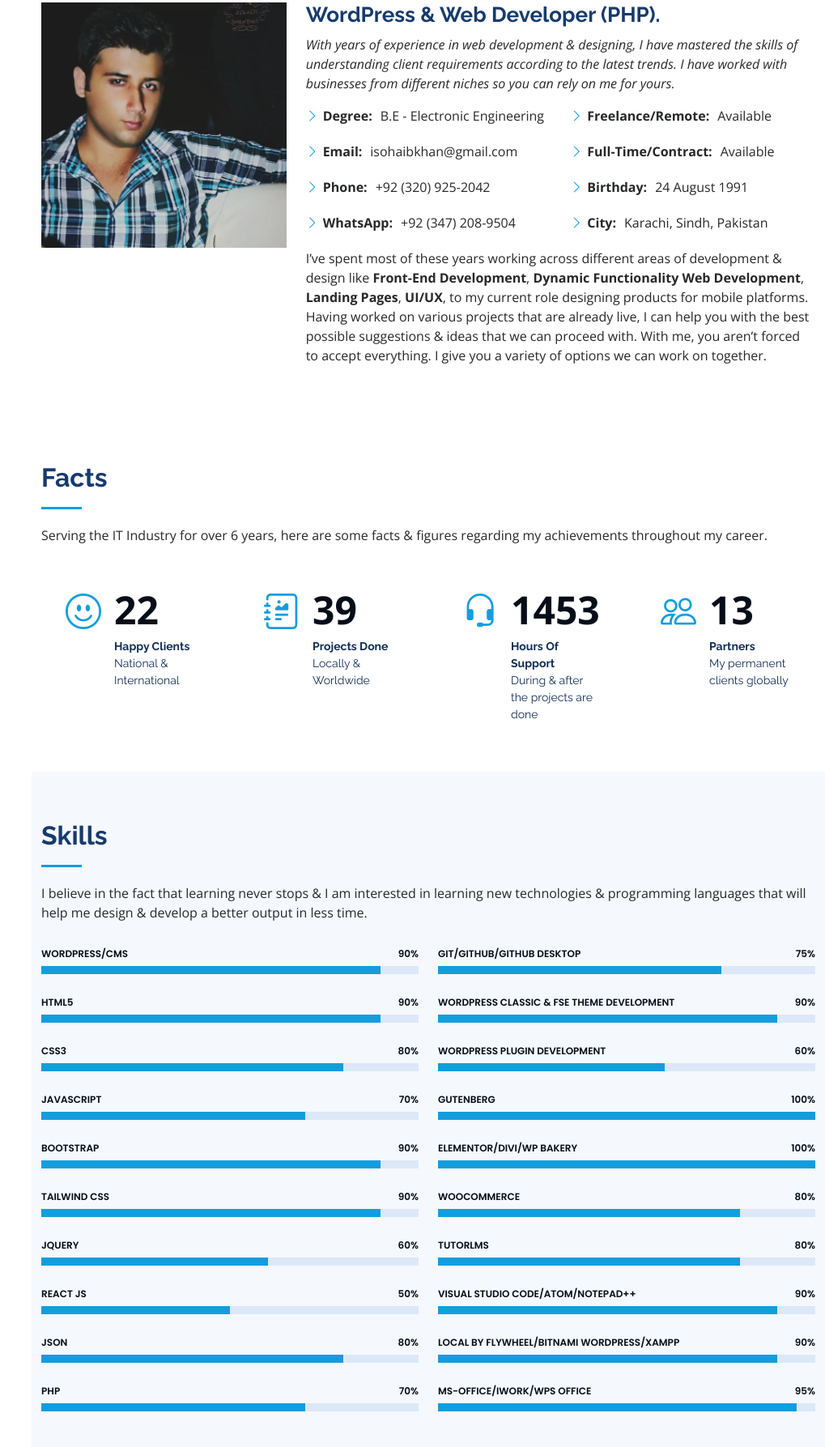
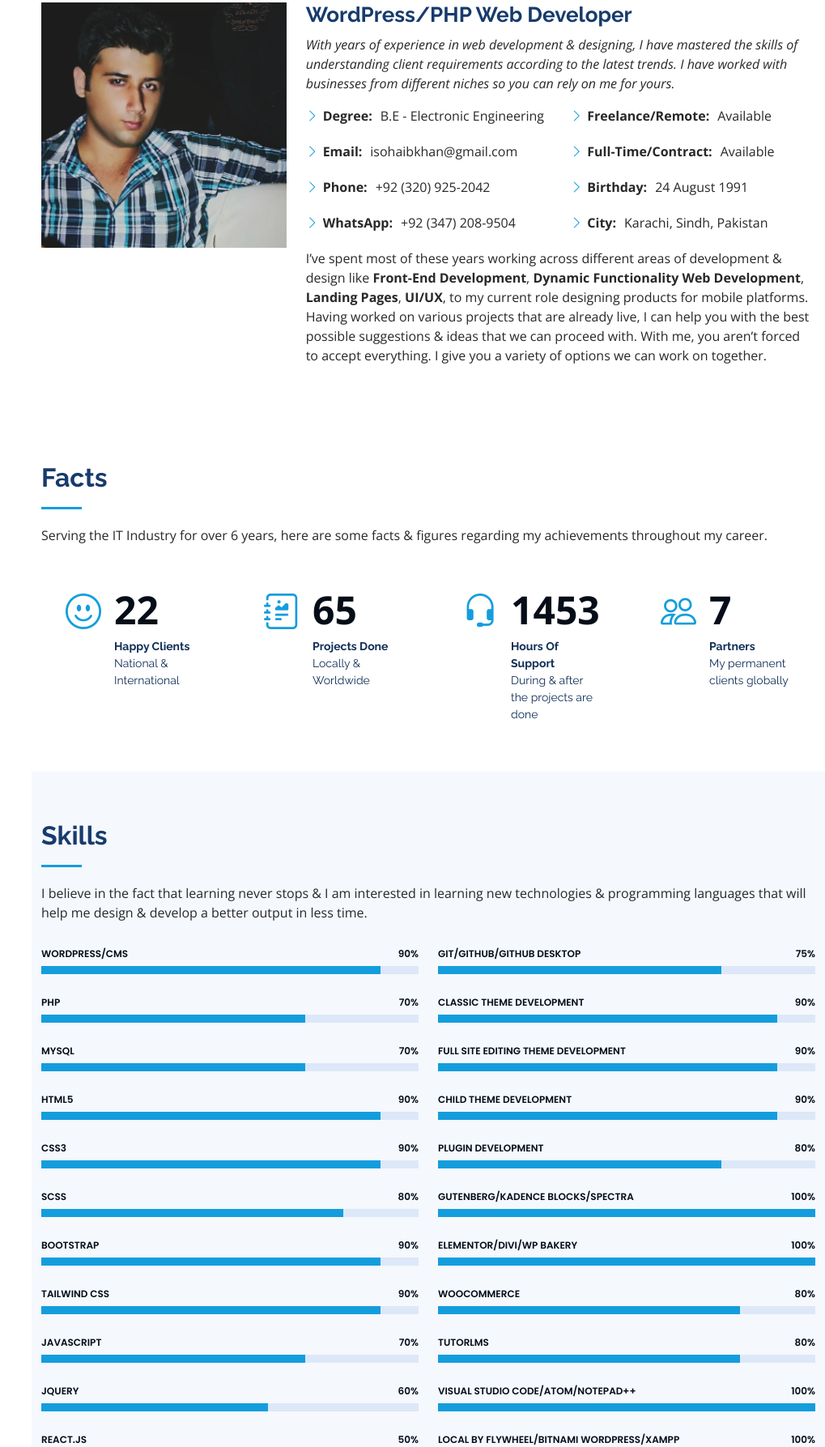
Before and after one commit to iSohaibKhan/iSohaibKhan.github.io, a plain HTML site: page index.html in a window 1280 px wide. Shown: the part 1013-2800 px from the top of the page at 81% size, without its empty margins (261-1280 px from the left). Drawn offline with nearby package versions, Linux system fonts and the light colour scheme.

Commit message:
Update index.html

```diff
--- a/index.html
+++ b/index.html
@@ -92,7 +92,7 @@
 
         <div class="section-title">
           <h2>About Me</h2>
-          <p>I'm an Inspirational Web developer based in Karachi working worldwide with rich experience of over 5 years in WordPress & Web development.</p>
+          <p>I'm an Inspirational Web developer based in Karachi working worldwide with rich experience of over 6 years in WordPress & Web development.</p>
         </div>
 
         <div class="row">
@@ -100,7 +100,7 @@
             <img src="assets/img/profile-img.webp" class="img-fluid" alt="">
           </div>
           <div class="col-lg-8 pt-4 pt-lg-0 content" data-aos="fade-left">
-            <h3>WordPress & Web Developer (PHP).</h3>
+            <h3>WordPress/PHP Web Developer</h3>
             <p class="fst-italic">
               With years of experience in web development & designing, I have mastered the skills of understanding client requirements according to the latest trends. I have worked with businesses from different niches so you can rely on me for yours.
             </p>
@@ -153,7 +153,7 @@
           <div class="col-lg-3 col-md-6 d-md-flex align-items-md-stretch" data-aos="fade-up" data-aos-delay="100">
             <div class="count-box">
               <i class="bi bi-journal-richtext"></i>
-              <span data-purecounter-start="0" data-purecounter-end="39" data-purecounter-duration="1" class="purecounter"></span>
+              <span data-purecounter-start="0" data-purecounter-end="65" data-purecounter-duration="1" class="purecounter"></span>
               <p><strong>Projects Done</strong><br>Locally & Worldwide</p>
             </div>
           </div>
@@ -169,7 +169,7 @@
           <div class="col-lg-3 col-md-6 d-md-flex align-items-md-stretch" data-aos="fade-up" data-aos-delay="300">
             <div class="count-box">
               <i class="bi bi-people"></i>
-              <span data-purecounter-start="0" data-purecounter-end="13" data-purecounter-duration="1" class="purecounter"></span>
+              <span data-purecounter-start="0" data-purecounter-end="7" data-purecounter-duration="1" class="purecounter"></span>
               <p><strong>Partners</strong><br>My permanent clients globally</p>
             </div>
           </div>
@@ -200,6 +200,20 @@
             </div>
 
             <div class="progress">
+              <span class="skill">PHP <i class="val">70%</i></span>
+              <div class="progress-bar-wrap">
+                <div class="progress-bar" role="progressbar" aria-valuenow="70" aria-valuemin="0" aria-valuemax="100"></div>
+              </div>
+            </div>
+
+            <div class="progress">
+              <span class="skill">MySQL <i class="val">70%</i></span>
+              <div class="progress-bar-wrap">
+                <div class="progress-bar" role="progressbar" aria-valuenow="70" aria-valuemin="0" aria-valuemax="100"></div>
+              </div>
+            </div>
+
+            <div class="progress">
               <span class="skill">HTML5 <i class="val">90%</i></span>
               <div class="progress-bar-wrap">
                 <div class="progress-bar" role="progressbar" aria-valuenow="90" aria-valuemin="0" aria-valuemax="100"></div>
@@ -207,16 +221,16 @@
             </div>
 
             <div class="progress">
-              <span class="skill">CSS3 <i class="val">80%</i></span>
+              <span class="skill">CSS3 <i class="val">90%</i></span>
               <div class="progress-bar-wrap">
-                <div class="progress-bar" role="progressbar" aria-valuenow="80" aria-valuemin="0" aria-valuemax="100"></div>
+                <div class="progress-bar" role="progressbar" aria-valuenow="90" aria-valuemin="0" aria-valuemax="100"></div>
               </div>
             </div>
 
             <div class="progress">
-              <span class="skill">JavaScript <i class="val">70%</i></span>
+              <span class="skill">SCSS <i class="val">80%</i></span>
               <div class="progress-bar-wrap">
-                <div class="progress-bar" role="progressbar" aria-valuenow="70" aria-valuemin="0" aria-valuemax="100"></div>
+                <div class="progress-bar" role="progressbar" aria-valuenow="80" aria-valuemin="0" aria-valuemax="100"></div>
               </div>
             </div>
 
@@ -235,6 +249,13 @@
             </div>
 
             <div class="progress">
+              <span class="skill">JavaScript <i class="val">70%</i></span>
+              <div class="progress-bar-wrap">
+                <div class="progress-bar" role="progressbar" aria-valuenow="70" aria-valuemin="0" aria-valuemax="100"></div>
+              </div>
+            </div>
+
+            <div class="progress">
               <span class="skill">jQuery <i class="val">60%</i></span>
               <div class="progress-bar-wrap">
                 <div class="progress-bar" role="progressbar" aria-valuenow="60" aria-valuemin="0" aria-valuemax="100"></div>
@@ -242,7 +263,7 @@
             </div>
 
             <div class="progress">
-              <span class="skill">React JS <i class="val">50%</i></span>
+              <span class="skill">React.JS <i class="val">50%</i></span>
               <div class="progress-bar-wrap">
                 <div class="progress-bar" role="progressbar" aria-valuenow="50" aria-valuemin="0" aria-valuemax="100"></div>
               </div>
@@ -252,13 +273,6 @@
               <span class="skill">JSON <i class="val">80%</i></span>
               <div class="progress-bar-wrap">
                 <div class="progress-bar" role="progressbar" aria-valuenow="80" aria-valuemin="0" aria-valuemax="100"></div>
-              </div>
-            </div>
-
-            <div class="progress">
-              <span class="skill">PHP <i class="val">70%</i></span>
-              <div class="progress-bar-wrap">
-                <div class="progress-bar" role="progressbar" aria-valuenow="70" aria-valuemin="0" aria-valuemax="100"></div>
               </div>
             </div>
 
@@ -277,21 +291,35 @@
             </div>
 
             <div class="progress">
-              <span class="skill">WordPress Classic & FSE Theme Development <i class="val">90%</i></span>
+              <span class="skill">Classic Theme Development <i class="val">90%</i></span>
               <div class="progress-bar-wrap">
                 <div class="progress-bar" role="progressbar" aria-valuenow="90" aria-valuemin="0" aria-valuemax="100"></div>
               </div>
             </div>
 
             <div class="progress">
-              <span class="skill">WordPress Plugin Development <i class="val">60%</i></span>
+              <span class="skill">Full Site Editing Theme Development <i class="val">90%</i></span>
               <div class="progress-bar-wrap">
-                <div class="progress-bar" role="progressbar" aria-valuenow="60" aria-valuemin="0" aria-valuemax="100"></div>
+                <div class="progress-bar" role="progressbar" aria-valuenow="90" aria-valuemin="0" aria-valuemax="100"></div>
               </div>
             </div>
 
             <div class="progress">
-              <span class="skill">Gutenberg <i class="val">100%</i></span>
+              <span class="skill">Child Theme Development <i class="val">90%</i></span>
+              <div class="progress-bar-wrap">
+                <div class="progress-bar" role="progressbar" aria-valuenow="90" aria-valuemin="0" aria-valuemax="100"></div>
+              </div>
+            </div>
+
+            <div class="progress">
+              <span class="skill">Plugin Development <i class="val">80%</i></span>
+              <div class="progress-bar-wrap">
+                <div class="progress-bar" role="progressbar" aria-valuenow="75" aria-valuemin="0" aria-valuemax="100"></div>
+              </div>
+            </div>
+
+            <div class="progress">
+              <span class="skill">Gutenberg/Kadence Blocks/Spectra <i class="val">100%</i></span>
               <div class="progress-bar-wrap">
                 <div class="progress-bar" role="progressbar" aria-valuenow="100" aria-valuemin="0" aria-valuemax="100"></div>
               </div>
@@ -319,16 +347,16 @@
             </div>
 
             <div class="progress">
-              <span class="skill">Visual Studio Code/Atom/Notepad++ <i class="val">90%</i></span>
+              <span class="skill">Visual Studio Code/Atom/Notepad++ <i class="val">100%</i></span>
               <div class="progress-bar-wrap">
-                <div class="progress-bar" role="progressbar" aria-valuenow="90" aria-valuemin="0" aria-valuemax="100"></div>
+                <div class="progress-bar" role="progressbar" aria-valuenow="100" aria-valuemin="0" aria-valuemax="100"></div>
               </div>
             </div>
 
             <div class="progress">
-              <span class="skill">Local by Flywheel/Bitnami WordPress/XAMPP <i class="val">90%</i></span>
+              <span class="skill">Local by Flywheel/Bitnami WordPress/XAMPP <i class="val">100%</i></span>
               <div class="progress-bar-wrap">
-                <div class="progress-bar" role="progressbar" aria-valuenow="90" aria-valuemin="0" aria-valuemax="100"></div>
+                <div class="progress-bar" role="progressbar" aria-valuenow="100" aria-valuemin="0" aria-valuemax="100"></div>
               </div>
             </div>
 
@@ -362,7 +390,7 @@
         <div class="section-title">
           <h2>Resume/Curriculum Vitae</h2>
           <p>I'm an imaginative & innovative Web Developer with years of experience in building products and appealing web experiences. I've collaborated with individuals and teams to build experiences for SMEs. Each project is an opportuinity to learn new concepts across multiple domains.</p>
-          <a href="resumeSohaibKhan.pdf" target="_blank" download><button type="button" class="btn btn-outline-primary mt-4">Download CV</button></a>
+          <a href="Sohaib-Khan-CV.pdf" target="_blank" download><button type="button" class="btn btn-outline-primary mt-4">Download CV</button></a>
         </div>
 
         <div class="row">
@@ -403,22 +431,22 @@
           <div class="col-lg-6" data-aos="fade-up" data-aos-delay="100">
             <h3 class="resume-title">Professional Experience</h3>
             <div class="resume-item">
-              <h4>WordPress & Web Developer (PHP)</h4>
-              <h5>Oct 2017 - <em>Present</em></h5>
+              <h4>WordPress/PHP Web Developer</h4>
+              <h5>Oct 2019 - <em>Present</em></h5>
               <p><em>Right Click Software House - Karachi, Pakistan. </em></p>
-              <p>I’m responsible for the development of <b>Front-End HTML Templates</b> through <b>Tailwind CSS</b> or <b>Bootstrap</b> & convert them into dynamic functionality WordPress websites, development of <b>Classic WordPress Themes</b> from scratch & after <b>WordPress - 5.9</b> update creating <b>FSE/Block Themes from</b> scratch as-well, with adaptive, responsive, elegant & eye-catching web designs through native technologies (<b>HTML5</b>, <b>CSS3</b>, <b>SCSS</b>, <b>Bootstrap</b>, <b>Tailwind CSS</b>, <b>JavaScript</b>, <b>jQuery</b>, <b>React.js</b>, <b>PHP</b>, <b>MySQL</b>, <b>WordPress</b> & <b>Gutenberg</b>) & also I’ve done various projects throughout my career with <b>Elementor</b>, <b>WP Bakery</b>, <b>Divi Builder</b>, <b>WooCommerce</b>, <b>JetEngine</b> & <b>TutorLMS</b> plugins as well as with <b>Shopify</b> & <b>Wix Website Builder</b>.</p>
+              <p>I’m responsible for the development of <b>front-end HTML</b> templates with <b>Tailwind CSS</b> or <b>Bootstrap</b> & convert them into dynamic functionality <b>WordPress</b> websites, development of <b>Classic WordPress Themes</b> from scratch & after 5.9 WordPress update creating <b>Full Site Editing Themes</b> from scratch as-well, with adaptive, responsive, elegant & eye-catching web designs through native technologies (<b>WordPress</b>, <b>PHP</b>, <b>MySQL</b>, <b>HTML5</b>, <b>CSS3</b>, <b>SCSS</b>, <b>Bootstrap</b>, <b>Tailwind CSS</b>, <b>JavaScript</b>, <b>jQuery</b>, <b>React.js</b>, <b>JSON</b> & <b>Gutenberg</b>) & also I’ve done various projects throughout my career with <b>Kadence Blocks</b>, <b>Spectra</b>, <b>Elementor</b>, <b>WP Bakery</b>, <b>Divi Builder</b>, <b>WooCommerce</b>, <b>JetEngine</b> & <b>TutorLMS</b> plugins as well as with <b>Shopify</b> & <b>WIX</b> website builder.</p>
             </div>
             <div class="resume-item">
               <h4>WordPress Administrator (Web Designer)</h4>
-              <h5>Jan 2016 - Sep 2017</h5>
+              <h5>Oct 2018 - Sep 2019</h5>
               <p><em>eSolution (Pvt) Ltd - Karachi, Pakistan.</em></p>
-              <p>I was responsible for creating <b>WordPress</b> websites using <b>Gutenberg block editor</b> or page builders like <b>Elementor</b>, <b>WP Bakery</b>, <b>Divi Builder</b>, etc & updating/upgrading WordPress websites for <b>eSolution’s</b> clients & the maintenance of their websites i-e, installing & updating themes, making changes to the core WordPress files using built-in theme editor & add, delete, update or modify any plugins on to those websites as per instructions given & also I was responsible for the content update & the maintenance of the <b>eSolution’s</b> own website.</p>
+              <p>I was responsible for creating <b>WordPress</b> websites using <b>WordPress Classic Editor</b> or page builders like <b>Elementor</b>, <b>WP Bakery</b> & <b>Divi Builder</b>, also updating <b>WordPress</b> websites for <b>eSolution’s</b> clients & the maintenance of their websites i-e, installing & updating themes, making changes to the core WordPress files using built-in theme editor & add, delete, update or modify any plugins on to those websites as per instructions given & also I was responsible for the content update & the maintenance of the <b>eSolution’s</b> own website, also I learned <b>WordPress Development</b> while working at <b>eSolution</b>.</p>
             </div>
             <div class="resume-item">
-              <h4>WordPress Freelancer</h4>
-              <h5>Mar 2014 - Dec 2015</h5>
-              <p><em>LinkedIn/Fiverr/UpWork - Karachi, Pakistan.</em></p>
-              <p>Created <b>WordPress</b> websites for international & national clients & helped them to grow their local business using WordPress block editor <b>Gutenberg</b> & famous page builders like <b>Elementor</b>, <b>WP Bakery</b>, <b>WP Page Builder</b>, <b>Divi Builder</b> also E-commerce stores using <b>WooCommerce</b> & <b>TutorLMS</b> Plugins, also I’ve had done various small tasks regarding WordPress during Freelancing.</p>
+              <h4>WordPress Web Designer (Freelance)</h4>
+              <h5>Jul 2016 - Sep 2018</h5>
+              <p><em>LinkedIn/Fiverr/Elance-oDesk - Karachi, Pakistan.</em></p>
+              <p>Created <b>WordPress websites for international & national clients & helped them to grow their local businesses using <b>WordPress Classic Editor</b> & <b>WP Bakery</b>, also E-commerce stores using <b>WooCommerce</b> Plugin, also I’ve had done various small tasks regarding <b>WordPress</b> during <b>Freelancing</b>.</p>
             </div>
           </div>
         </div>
```
